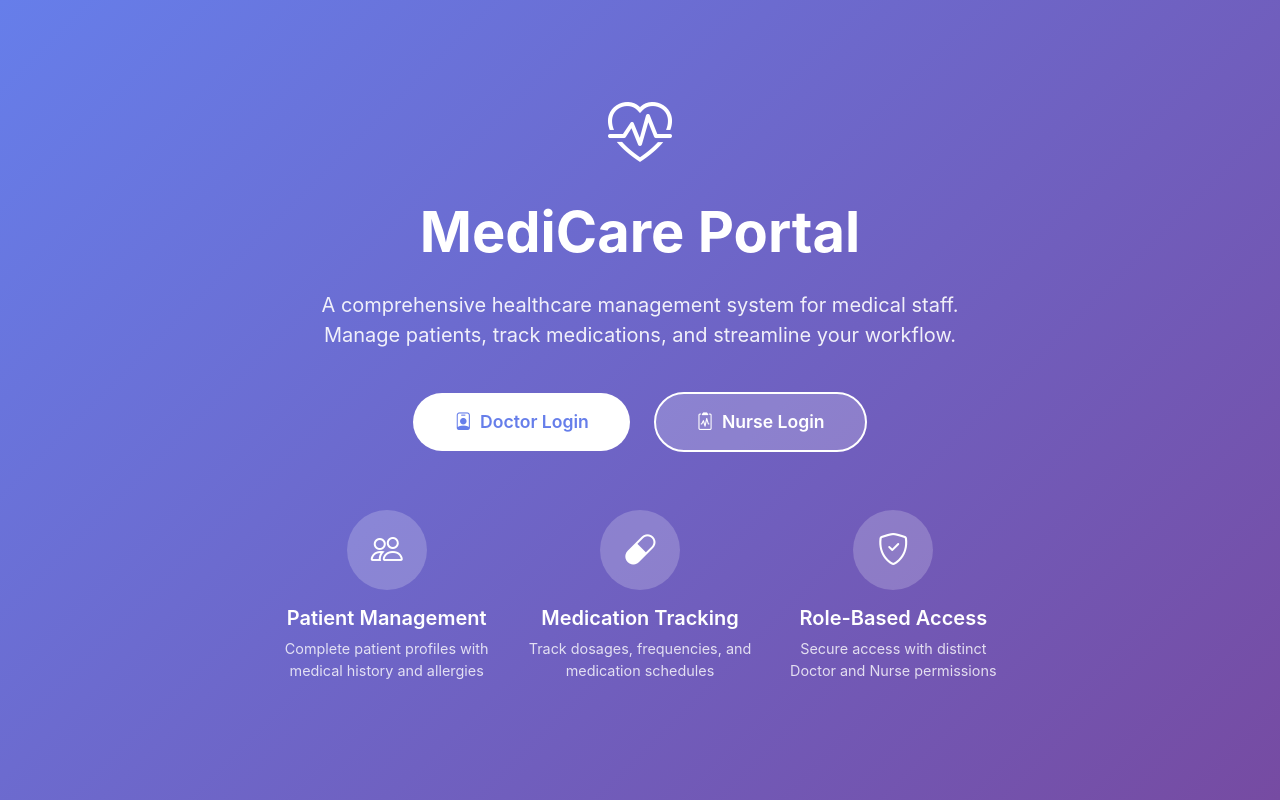
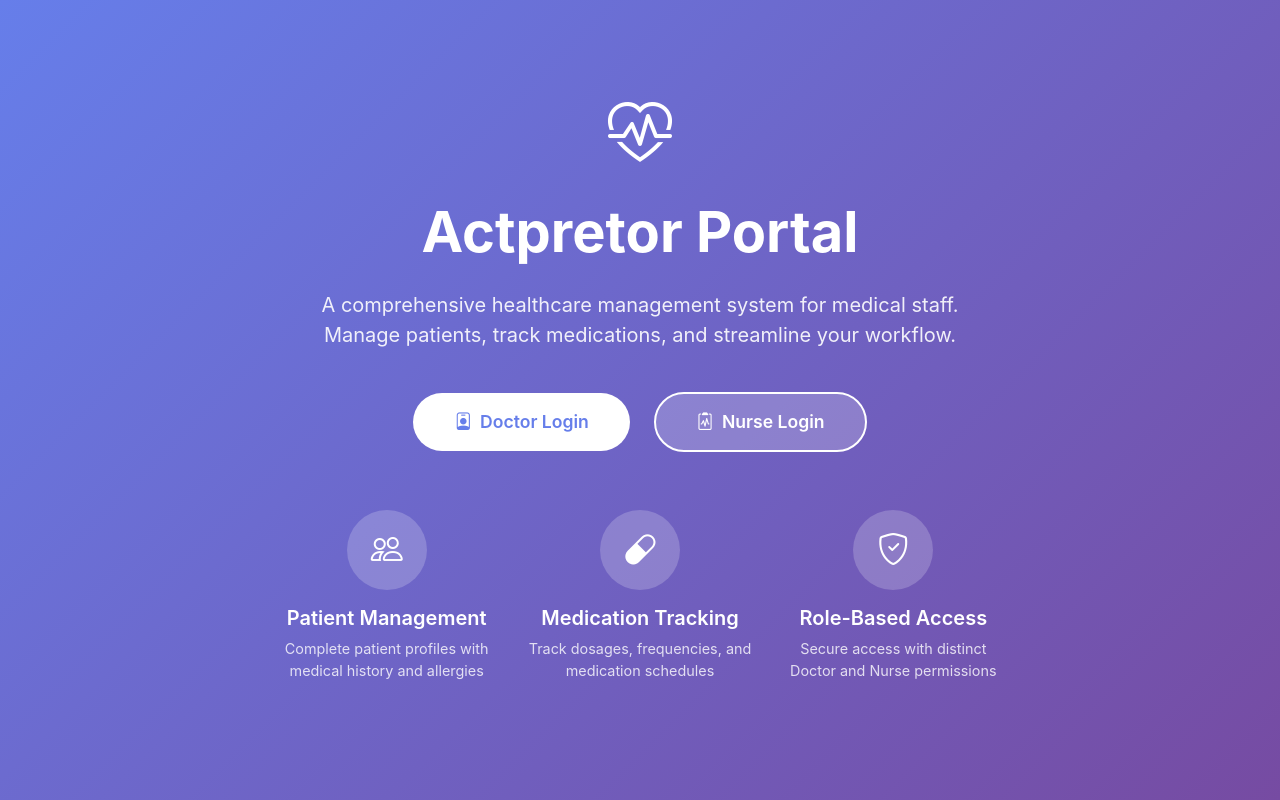
Before and after one commit to SamuelKirojan/medicare, a PHP site: page / in a window 1280 px wide. Run offline with PHP 8.4, Linux system fonts and the light colour scheme.

Commit message:
actpretor

```diff
--- a/app/views/auth/account.php
+++ b/app/views/auth/account.php
@@ -3,7 +3,7 @@
 <head>
     <meta charset="UTF-8">
     <meta name="viewport" content="width=device-width, initial-scale=1.0">
-    <title>Login - MediCare Portal</title>
+    <title>Login - Actpretor Portal</title>
     <link href="https://cdn.jsdelivr.net/npm/bootstrap@5.3.0/dist/css/bootstrap.min.css" rel="stylesheet">
     <link href="https://cdn.jsdelivr.net/npm/bootstrap-icons@1.10.0/font/bootstrap-icons.css" rel="stylesheet">
     <style>
@@ -112,7 +112,7 @@
     <div class="login-card">
         <div class="login-header">
             <i class="bi bi-heart-pulse"></i>
-            <h2>MediCare Portal</h2>
+            <h2>Actpretor Portal</h2>
         </div>
 
         <div class="login-tabs">
--- a/app/views/home/landing.php
+++ b/app/views/home/landing.php
@@ -3,7 +3,7 @@
 <head>
     <meta charset="UTF-8">
     <meta name="viewport" content="width=device-width, initial-scale=1.0">
-    <title>MediCare Portal - Healthcare Management System</title>
+    <title>Actpretor Portal - Healthcare Management System</title>
     <link href="https://cdn.jsdelivr.net/npm/bootstrap@5.3.0/dist/css/bootstrap.min.css" rel="stylesheet">
     <link href="https://cdn.jsdelivr.net/npm/bootstrap-icons@1.10.0/font/bootstrap-icons.css" rel="stylesheet">
     <style>
@@ -101,7 +101,7 @@
                     <div class="logo-icon">
                         <i class="bi bi-heart-pulse"></i>
                     </div>
-                    <h1>MediCare Portal</h1>
+                    <h1>Actpretor Portal</h1>
                     <p>A comprehensive healthcare management system for medical staff. <br>Manage patients, track medications, and streamline your workflow.</p>
 
                     <div class="login-buttons">
```
Also changed, not shown: app/views/layout.php (+6 -6 lines).
